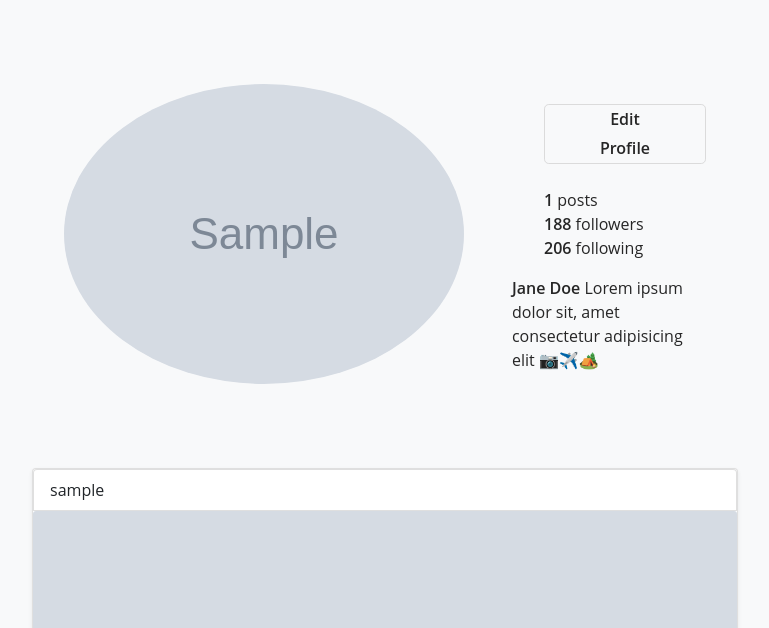
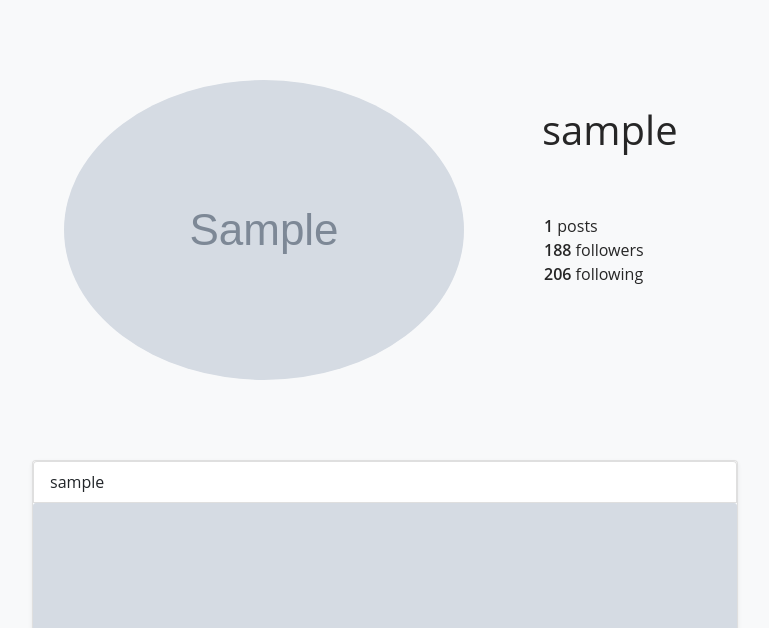
Before and after one commit to hyunmin0317/facebook-clone, a Django app: a page that uses templates/facebook/post_user.html in a window 1280 px wide. Shown: the part 76-704 px from the top of the page, without its empty margins (255-1024 px from the left). Run offline with Django 3.2, Linux system fonts and the light colour scheme; tables that the repository leaves empty hold one stand-in row (values such as "Sample post"); grey boxes marked "Sample" are stand-in pictures.

Commit message:
Update profile

```diff
--- a/templates/facebook/post_user.html
+++ b/templates/facebook/post_user.html
@@ -18,13 +18,15 @@
                                 {% if profile.image %}
                                 <img src="{{profile.image.url}}" alt="">
                                 {% else %}
-                                <img src="https://images.unsplash.com/photo-1513721032312-6a18a42c8763?w=152&h=152&fit=crop&crop=faces" alt="">
+                                <img src="https://images.unsplash.com/photo-1513721032312-6a18a42c8763?w=152&h=152&fit=crop&crop=faces" style="padding-left:20px;">
                                 {% endif %}
                             </div>
                             <div class="profile-user-settings">
-                                <h1 class="profile-user-name">{{user.username}}</h1>
+                                <h1 style="padding-left:30px;">{{users.username}}</h1>
+                                {% if request.user == users %}
                                 <button class="btn profile-edit-btn">Edit Profile</button>
                                 <button class="btn profile-settings-btn" aria-label="profile settings"><i class="fas fa-cog" aria-hidden="true"></i></button>
+                                {% endif %}
                             </div>
                             <div class="profile-stats">
                                 <ul>
@@ -32,9 +34,6 @@
                                     <li><span class="profile-stat-count">188</span> followers</li>
                                     <li><span class="profile-stat-count">206</span> following</li>
                                 </ul>
-                            </div>
-                            <div class="profile-bio">
-                                <p><span class="profile-real-name">Jane Doe</span> Lorem ipsum dolor sit, amet consectetur adipisicing elit 📷✈️🏕️</p>
                             </div>
                         </div>
                         <!-- End of profile section -->
```
